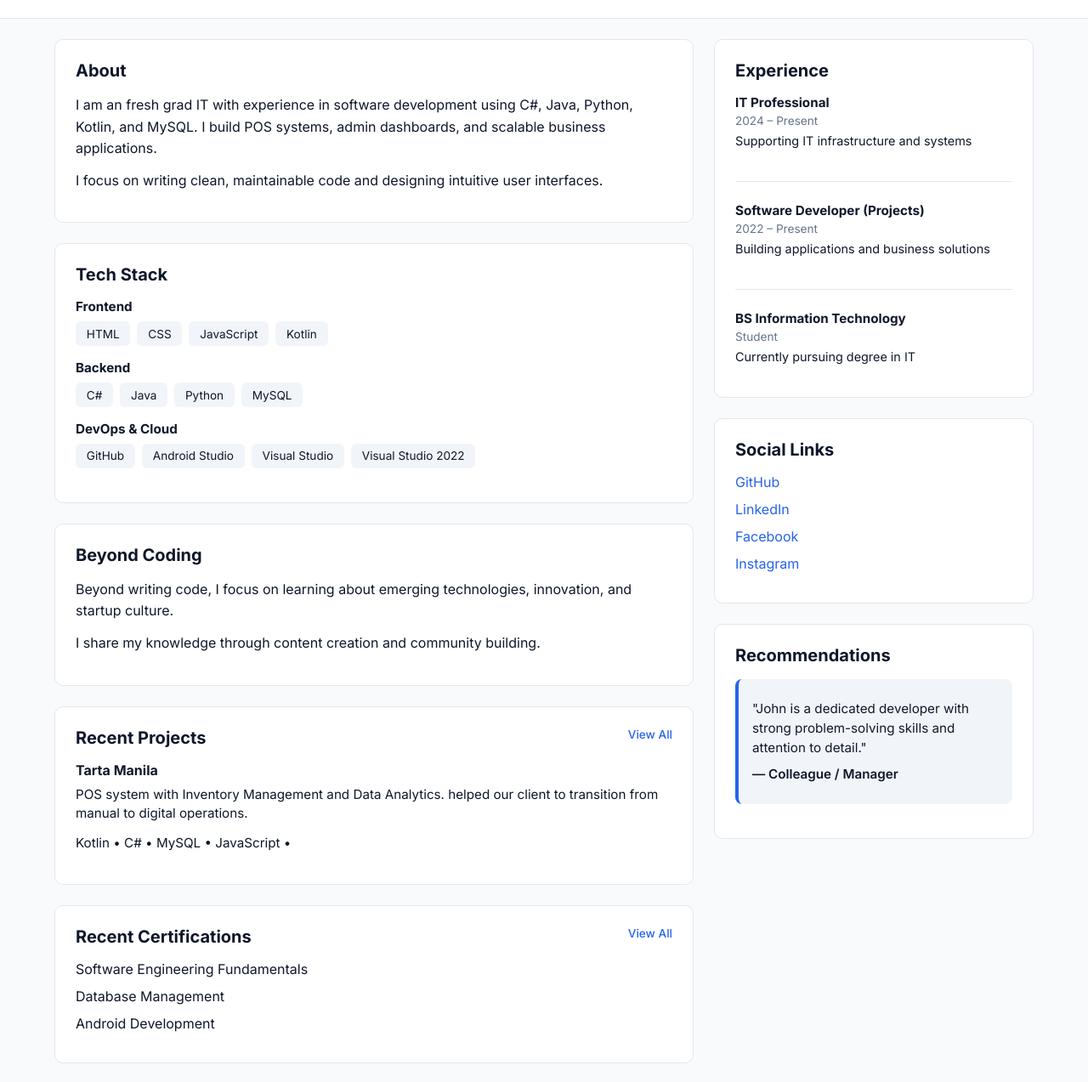
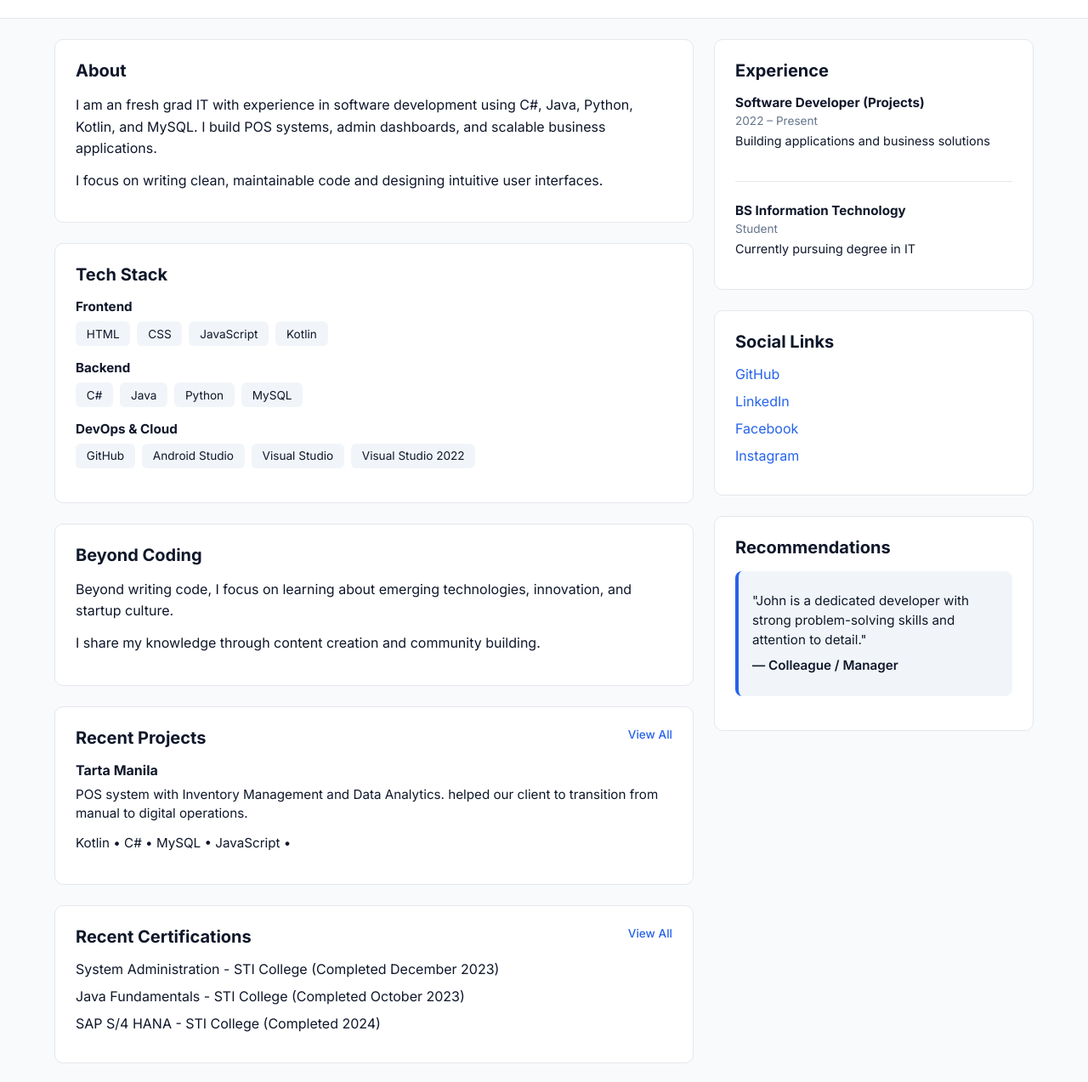
Before and after one commit to Zediaz2/johnmichaeldiaz.github.io, a plain HTML site: page index.html in a window 1280 px wide. Shown: the part 107-1380 px from the top of the page at 85% size. Drawn offline with Linux system fonts and the light colour scheme.

Commit message:
Minor changes

```diff
--- a/index.html
+++ b/index.html
@@ -94,9 +94,9 @@
       <div class="card">
         <h2>Recent Certifications <span class="view-all">View All</span></h2>
         <ul class="list">
-          <li>Software Engineering Fundamentals</li>
-          <li>Database Management</li>
-          <li>Android Development</li>
+          <li>System Administration - STI College (Completed December 2023)</li>
+          <li>Java Fundamentals - STI College (Completed October 2023)</li>
+          <li>SAP S/4 HANA - STI College (Completed 2024)</li>
         </ul>
       </div>
 
@@ -109,11 +109,7 @@
         <h2>Experience</h2>
 
         <ul class="timeline">
-          <li>
-            <strong>IT Professional</strong>
-            <span class="date">2024 – Present</span>
-            <p class="description">Supporting IT infrastructure and systems</p>
-          </li>
+
           <li>
             <strong>Software Developer (Projects)</strong>
             <span class="date">2022 – Present</span>
```
